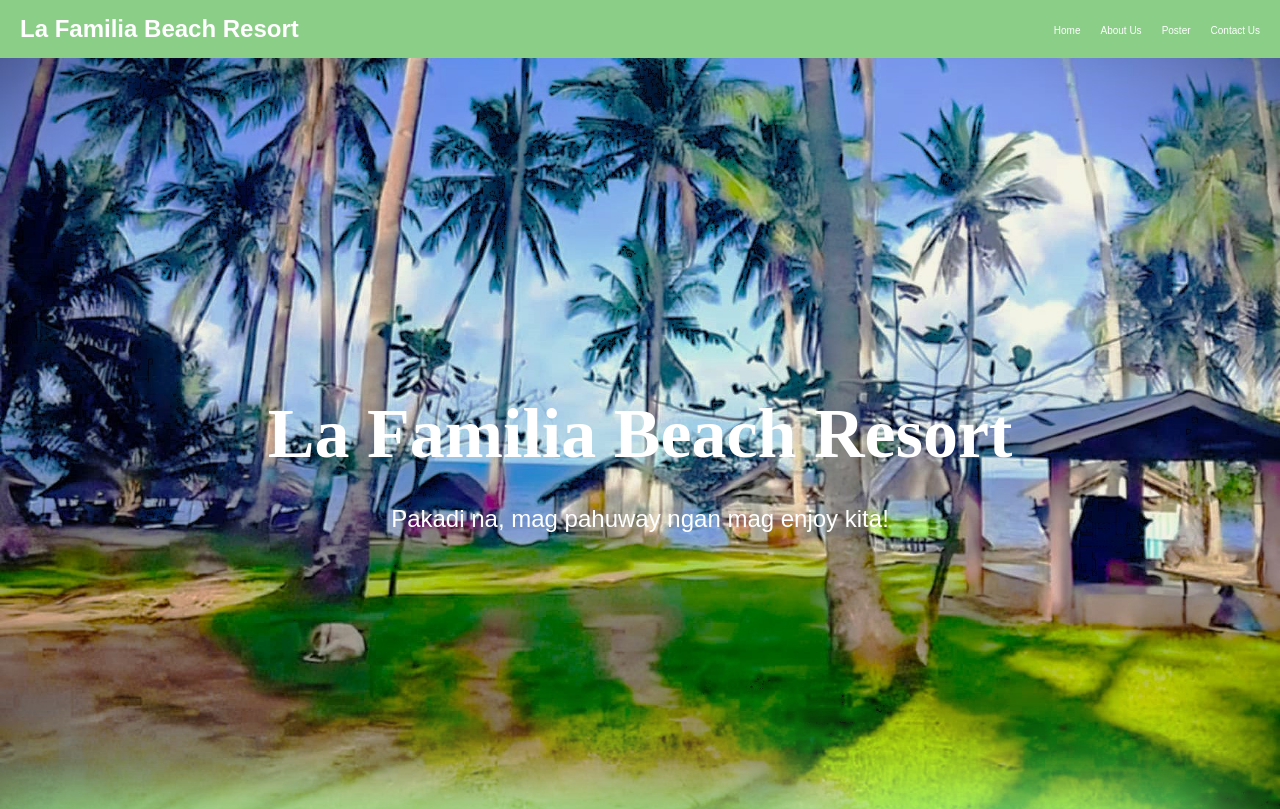
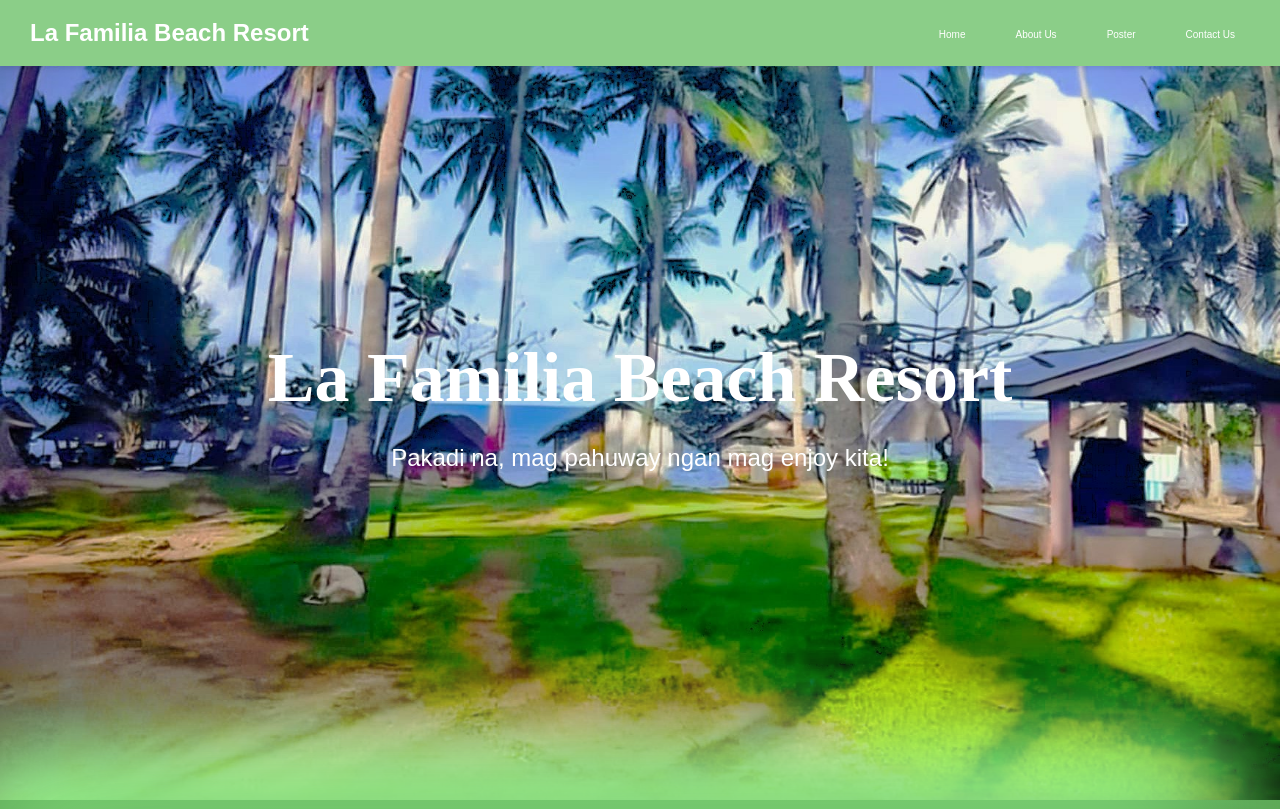
Before and after one commit to eljhay0107/La-Familia-Beach-Resort, a plain HTML site: page index.html in a window 1280 px wide. Shown: the top 809 px of the page. Drawn offline with Linux system fonts and the light colour scheme; files whose address does not match are found by name.

Commit message:
Update style.css

```diff
--- a/style.css
+++ b/style.css
@@ -8,7 +8,7 @@
 /* Body and general styles */
 body {
   font-family: Arial, sans-serif;
-  line-height: 1.6;
+  line-height: 1.5;
   color: #fff;
 
 }
@@ -20,7 +20,8 @@ header {
   align-items: center;
   background-color: hsl(117, 42%, 67%);
   color: #fff;
-  padding: 10px 20px;
+  width: 100%;
+  padding: 15px 30px; /* Adjust as needed */
 
 }
 
@@ -44,6 +45,20 @@ header nav ul li a {
   color: #fff;
   text-decoration: none;
   font-size: 10px;
+}
+
+header {
+  position: fixed;
+  top: 0;
+  width: 100%;
+  z-index: 1000; /* or your preferred background */
+  box-shadow: 0 2px 5px rgba(0,0,0,0.1);
+}
+
+/* Add padding to the top of the body or first section to prevent it from hiding under the header */
+body {
+  margin: 0;
+  padding: 0;
 }
 
 /* Hero section styles */
@@ -200,3 +215,16 @@ footer {
 .about-text p {
   font-size: 16px; contain: center;
 }
+
+nav ul li a {
+  text-decoration: none;
+  color: #333;
+  padding: 10px 15px;
+  transition: background-color 0.3s, color 0.3s;
+  border-radius: 8px;
+}
+
+nav ul li a:hover {
+  background-color: #58a053;  /* Change to your theme color */
+  color: white;
+}
```
